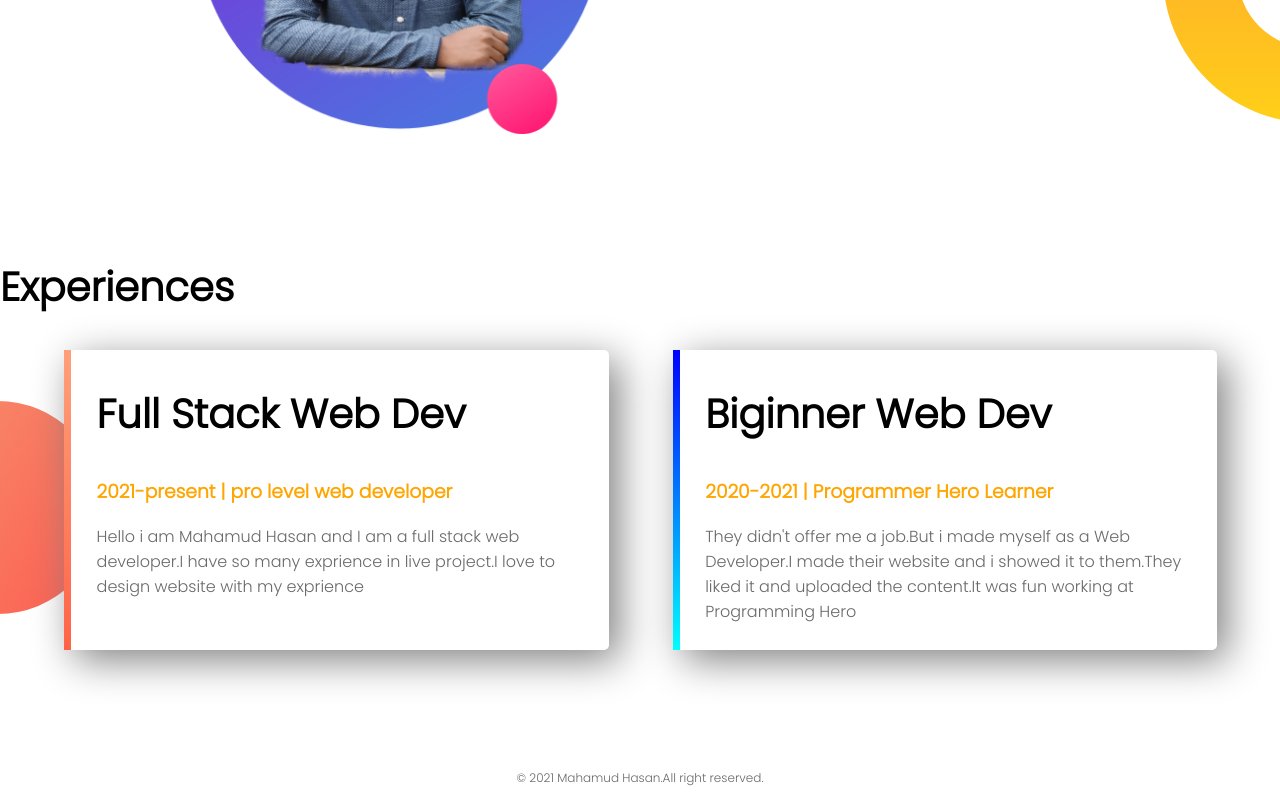
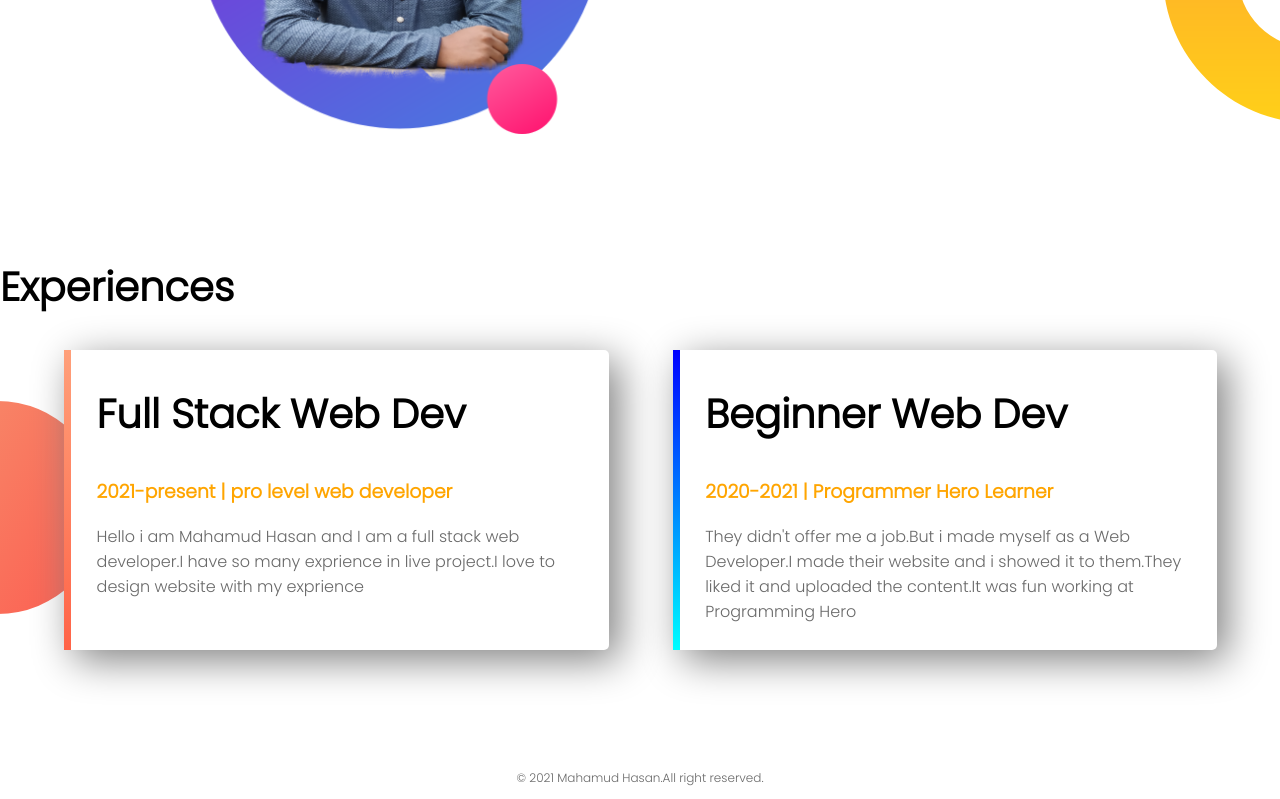
Before and after one commit to mahamudhasan0/web-portfolio, a plain HTML site: page index.html in a window 1280 px wide. Shown: the part 776-1575 px from the top of the page. Drawn offline with Linux system fonts and the light colour scheme.

Commit message:
Update index.html

```diff
--- a/index.html
+++ b/index.html
@@ -55,7 +55,7 @@
 
         </div>
         <div id="baby-web" class="half-width single-experience">
-            <h2>Biginner Web Dev</h2>
+            <h2>Beginner Web Dev</h2>
             <h3 class="orange-highlight">2020-2021 | Programmer Hero Learner</h3>
             <p>They didn't offer me a job.But i made myself as a Web Developer.I made their website and i showed it to them.They liked it and uploaded the content.It was fun working at Programming Hero</p>
 
```
